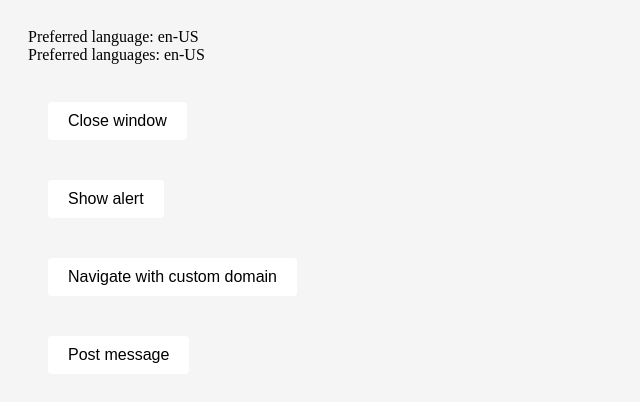
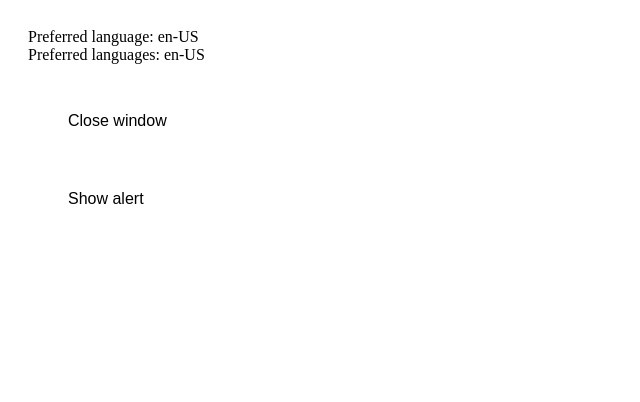
Before and after one commit to bundeeteddee/bundeeteddee.github.io, a plain HTML site: page webviewtest/index.html in a window 1280 px wide. Shown: the whole page, without its empty margins (0-640 px from the left). Drawn offline with Linux system fonts and the light colour scheme.

Commit message:
remove css and html

```diff
--- a/webviewtest/index.html
+++ b/webviewtest/index.html
@@ -7,19 +7,10 @@
     :root {
         font: -apple-system-body;
 
-        --background-color: #f5f5f6;
-        --on-background-color: #000000;
-        --surface-color: #ffffff;
-        --on-surface-color: #000000;
     }
 
     @media (prefers-color-scheme: dark) {
-        :root {
-            --background-color: #000000;
-            --on-background-color: #ffffff;
-            --surface-color: #1c1c1d;
-            --on-surface-color: #ffffff;
-        }
+
     }
 
     body {
@@ -55,16 +46,6 @@
 
 <br>
 
-<button id="navigateButton">Navigate with custom domain</button>
-
-<br>
-
-<button id="postMessageButton">Post message</button>
-
-<br>
-
-<div id="nativeContent"></div>
-
 <script>
     document.getElementById("clientInfo").innerHTML = "Preferred language: " + window.navigator.language + "<br>Preferred languages: " + window.navigator.languages;
 
```
